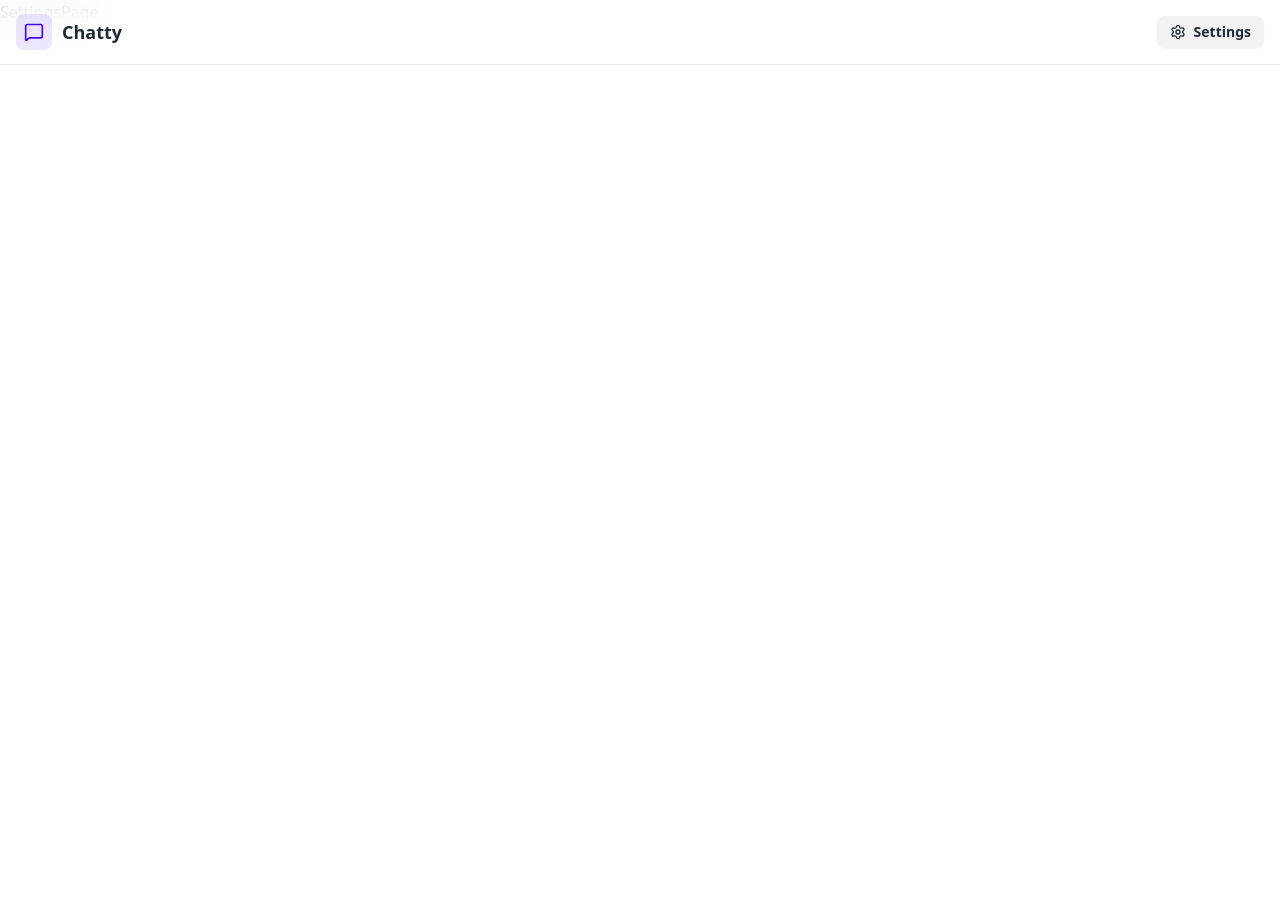
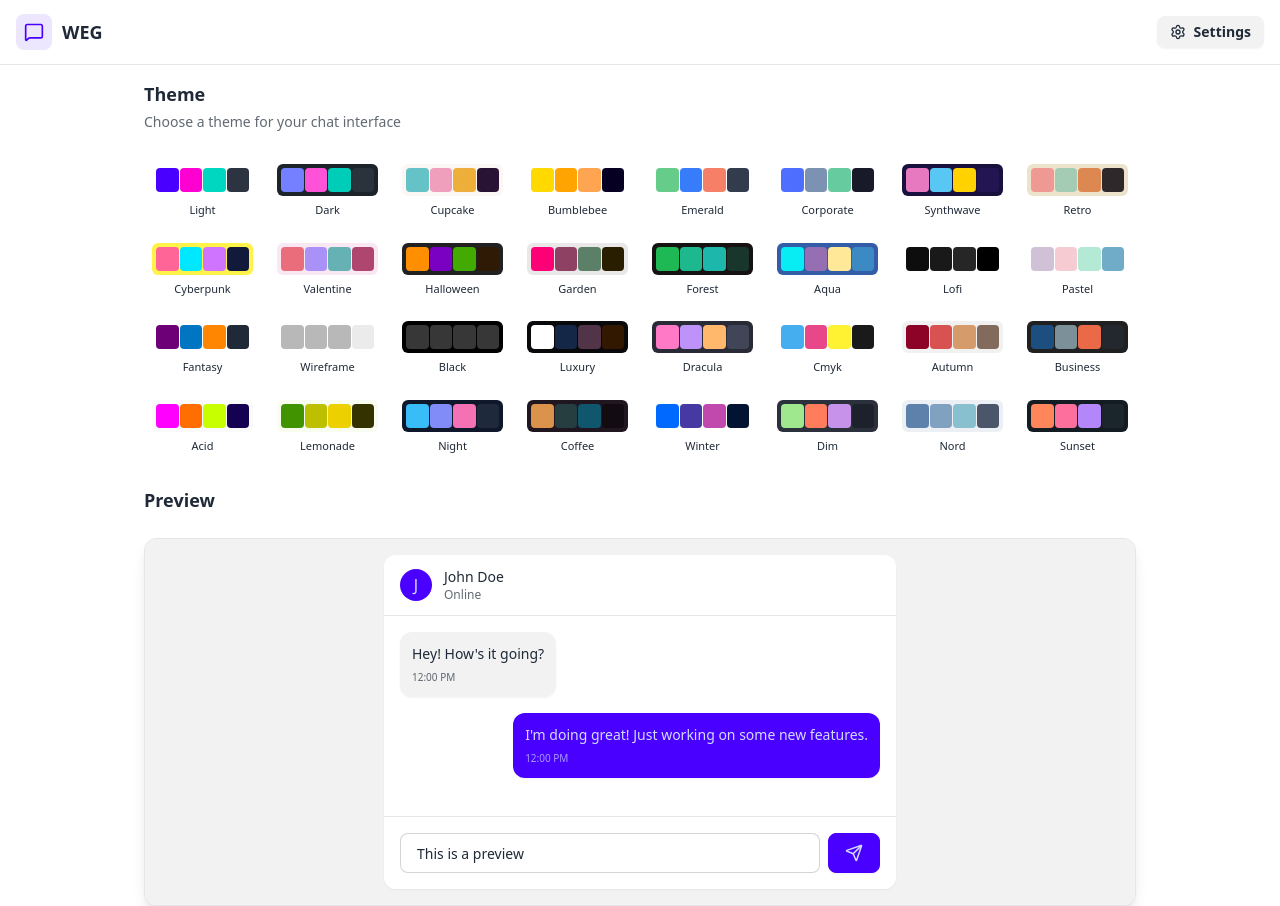
Before and after one commit to NatyMulugetaAlemu/WEG, a React app in the folder frontend/: page /settings in a window 1280 px wide. Before the commit the page ends 800 px from the top, so only its background shows below. Built offline with nearby package versions, Linux system fonts and the light colour scheme; no server answers; the HTML template or start-up script is replaced by a standard one.

Commit message:
feat: implement theme selection and update profile functionality, enhance settings page layout, and improve chat store management

```diff
--- a/frontend/src/App.jsx
+++ b/frontend/src/App.jsx
@@ -9,10 +9,12 @@
 import { useAuthStore } from './store/useAuthStore'
 import { Loader } from "lucide-react"
 import { Toaster } from 'react-hot-toast'
+import { useThemeStore } from './store/useThemeStore'
 
 const App = () => {
 
   const { authUser, checkAuth, isCheckingAuth } = useAuthStore()
+  const {theme}=useThemeStore()
 
   useEffect(() => {
     checkAuth()
@@ -27,7 +29,7 @@
   }
 
   return (
-    <div>
+    <div data-theme={theme}>
       <Navbar />
 
       <Routes>
--- a/frontend/src/components/Navbar.jsx
+++ b/frontend/src/components/Navbar.jsx
@@ -17,7 +17,7 @@
               <div className="size-9 rounded-lg bg-primary/10 flex items-center justify-center">
                 <MessageSquare className="w-5 h-5 text-primary" />
               </div>
-              <h1 className="text-lg font-bold">Chatty</h1>
+              <h1 className="text-lg font-bold">WEG</h1>
             </Link>
           </div>
 
--- /dev/null
+++ b/frontend/src/constants/index.js
@@ -0,0 +1,34 @@
+export const THEMES = [
+  "light",
+  "dark",
+  "cupcake",
+  "bumblebee",
+  "emerald",
+  "corporate",
+  "synthwave",
+  "retro",
+  "cyberpunk",
+  "valentine",
+  "halloween",
+  "garden",
+  "forest",
+  "aqua",
+  "lofi",
+  "pastel",
+  "fantasy",
+  "wireframe",
+  "black",
+  "luxury",
+  "dracula",
+  "cmyk",
+  "autumn",
+  "business",
+  "acid",
+  "lemonade",
+  "night",
+  "coffee",
+  "winter",
+  "dim",
+  "nord",
+  "sunset",
+];
--- a/frontend/src/pages/ProfilePage.jsx
+++ b/frontend/src/pages/ProfilePage.jsx
@@ -22,7 +22,7 @@
   };
 
   return (
-    <div className="h-screen pt-20">
+    <div className="min-h-screen pt-20">
       <div className="max-w-2xl mx-auto p-4 py-8">
         <div className="bg-base-300 rounded-xl p-6 space-y-8">
           <div className="text-center">
--- a/frontend/src/pages/SettingsPage.jsx
+++ b/frontend/src/pages/SettingsPage.jsx
@@ -1,9 +1,116 @@
-import React from 'react'
+import { THEMES } from "../constants"
+import { useThemeStore } from "../store/useThemeStore";
+import { Send } from "lucide-react";
+
+const PREVIEW_MESSAGES = [
+  { id: 1, content: "Hey! How's it going?", isSent: false },
+  { id: 2, content: "I'm doing great! Just working on some new features.", isSent: true },
+];
 
 const SettingsPage = () => {
+  const { theme, setTheme } = useThemeStore();
+
   return (
-    <div>SettingsPage</div>
-  )
-}
+    <div className="min-h-screen container mx-auto px-4 pt-20 max-w-5xl">
+      <div className="space-y-6">
+        <div className="flex flex-col gap-1">
+          <h2 className="text-lg font-semibold">Theme</h2>
+          <p className="text-sm text-base-content/70">Choose a theme for your chat interface</p>
+        </div>
 
-export default SettingsPage
+        <div className="grid grid-cols-4 sm:grid-cols-6 md:grid-cols-8 gap-2">
+          {THEMES.map((t) => (
+            <button
+              key={t}
+              className={`
+                group flex flex-col items-center gap-1.5 p-2 rounded-lg transition-colors
+                ${theme === t ? "bg-base-200" : "hover:bg-base-200/50"}
+              `}
+              onClick={() => setTheme(t)}
+            >
+              <div className="relative h-8 w-full rounded-md overflow-hidden" data-theme={t}>
+                <div className="absolute inset-0 grid grid-cols-4 gap-px p-1">
+                  <div className="rounded bg-primary"></div>
+                  <div className="rounded bg-secondary"></div>
+                  <div className="rounded bg-accent"></div>
+                  <div className="rounded bg-neutral"></div>
+                </div>
+              </div>
+              <span className="text-[11px] font-medium truncate w-full text-center">
+                {t.charAt(0).toUpperCase() + t.slice(1)}
+              </span>
+            </button>
+          ))}
+        </div>
+
+        {/* Preview Section */}
+        <h3 className="text-lg font-semibold mb-3">Preview</h3>
+        <div className="rounded-xl border border-base-300 overflow-hidden bg-base-100 shadow-lg">
+          <div className="p-4 bg-base-200">
+            <div className="max-w-lg mx-auto">
+              {/* Mock Chat UI */}
+              <div className="bg-base-100 rounded-xl shadow-sm overflow-hidden">
+                {/* Chat Header */}
+                <div className="px-4 py-3 border-b border-base-300 bg-base-100">
+                  <div className="flex items-center gap-3">
+                    <div className="w-8 h-8 rounded-full bg-primary flex items-center justify-center text-primary-content font-medium">
+                      J
+                    </div>
+                    <div>
+                      <h3 className="font-medium text-sm">John Doe</h3>
+                      <p className="text-xs text-base-content/70">Online</p>
+                    </div>
+                  </div>
+                </div>
+
+                {/* Chat Messages */}
+                <div className="p-4 space-y-4 min-h-[200px] max-h-[200px] overflow-y-auto bg-base-100">
+                  {PREVIEW_MESSAGES.map((message) => (
+                    <div
+                      key={message.id}
+                      className={`flex ${message.isSent ? "justify-end" : "justify-start"}`}
+                    >
+                      <div
+                        className={`
+                          max-w-[80%] rounded-xl p-3 shadow-sm
+                          ${message.isSent ? "bg-primary text-primary-content" : "bg-base-200"}
+                        `}
+                      >
+                        <p className="text-sm">{message.content}</p>
+                        <p
+                          className={`
+                            text-[10px] mt-1.5
+                            ${message.isSent ? "text-primary-content/70" : "text-base-content/70"}
+                          `}
+                        >
+                          12:00 PM
+                        </p>
+                      </div>
+                    </div>
+                  ))}
+                </div>
+
+                {/* Chat Input */}
+                <div className="p-4 border-t border-base-300 bg-base-100">
+                  <div className="flex gap-2">
+                    <input
+                      type="text"
+                      className="input input-bordered flex-1 text-sm h-10"
+                      placeholder="Type a message..."
+                      value="This is a preview"
+                      readOnly
+                    />
+                    <button className="btn btn-primary h-10 min-h-0">
+                      <Send size={18} />
+                    </button>
+                  </div>
+                </div>
+              </div>
+            </div>
+          </div>
+        </div>
+      </div>
+    </div>
+  );
+};
+export default SettingsPage;
--- /dev/null
+++ b/frontend/src/store/useChatStore.js
@@ -0,0 +1,24 @@
+import { create } from "zustand"
+import { axiosInstance } from "../lib/axios"
+import toast from "react-hot-toast"
+
+export const useChatStore=create((set,get)=>({
+       messages:[],
+       users:[],
+       selectedUser:null,
+       isUsersLoading:false,
+       isMessagesLoading:false,
+
+
+       getUsers:async()=>{
+        set({isUsersLoading:true})
+        try {
+
+        } catch (error) {
+
+        }finally{
+             set({isUsersLoading:false})
+        }
+       }
+
+}))
--- /dev/null
+++ b/frontend/src/store/useThemeStore.js
@@ -0,0 +1,10 @@
+import { create } from "zustand";
+
+export const useThemeStore = create((set) => ({
+    theme: localStorage.getItem("chat-theme") || "coffe",
+    setTheme: (theme) => {
+        localStorage.setItem("chat-theme", theme)
+        set({theme})
+
+    }
+}))
--- a/frontend/tailwind.config.js
+++ b/frontend/tailwind.config.js
@@ -1,13 +1,46 @@
-import daisyui from 'daisyui'
+import daisyui from "daisyui";
 
 /** @type {import('tailwindcss').Config} */
 export default {
-  content: [
-    "./index.html",
-    "./src/**/*.{js,ts,jsx,tsx}",
-  ],
+  content: ["./index.html", "./src/**/*.{js,ts,jsx,tsx}"],
   theme: {
     extend: {},
   },
   plugins: [daisyui],
-}
+  daisyui: {
+    themes: [
+      "light",
+      "dark",
+      "cupcake",
+      "bumblebee",
+      "emerald",
+      "corporate",
+      "synthwave",
+      "retro",
+      "cyberpunk",
+      "valentine",
+      "halloween",
+      "garden",
+      "forest",
+      "aqua",
+      "lofi",
+      "pastel",
+      "fantasy",
+      "wireframe",
+      "black",
+      "luxury",
+      "dracula",
+      "cmyk",
+      "autumn",
+      "business",
+      "acid",
+      "lemonade",
+      "night",
+      "coffee",
+      "winter",
+      "dim",
+      "nord",
+      "sunset",
+    ],
+  },
+};
```
Also changed, not shown: 1 other file (tests, documents, lock files or other folders).
